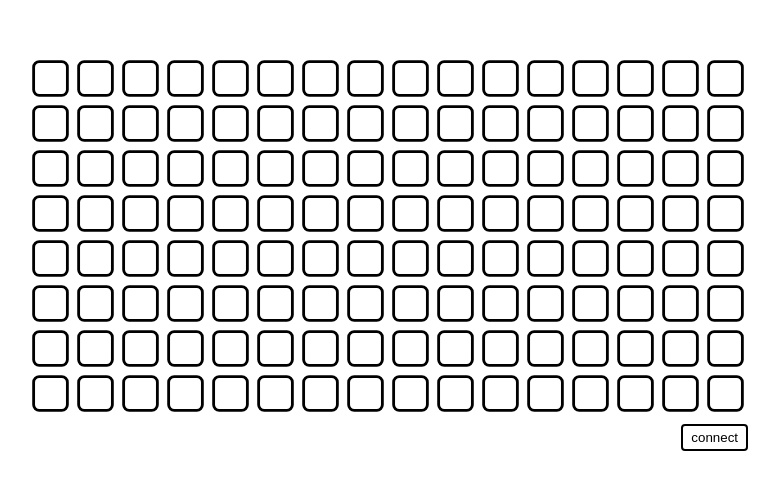
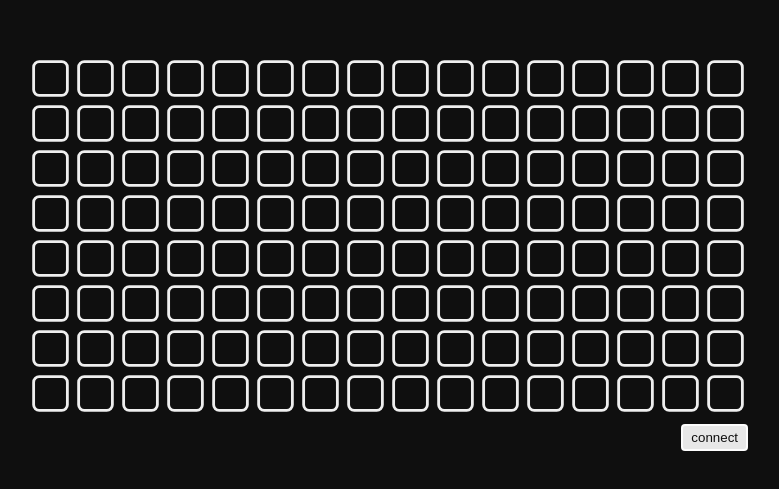
Before and after one commit to halvves/webmonome, a website: page demo/gol.html in a window 1280 px wide. Shown: the part 155-644 px from the top of the page, without its empty margins (252-1031 px from the left). Drawn offline with Linux system fonts and the light colour scheme.

Commit message:
configure canvasgrid colors

```diff
--- a/demo/gol.html
+++ b/demo/gol.html
@@ -9,6 +9,7 @@
 				display: flex;
 				align-items: center;
 				justify-content: center;
+				background: #0f0f0f;
 			}
 			div {
 				display: flex;
@@ -23,11 +24,11 @@
 			button {
 				margin: 8px 0 0 0;
 				padding: 4px 8px;
-				border: 2px solid #000;
+				border: 2px solid rgba(255, 255, 255, .9);
 				border-radius: 4px;
 				outline: none;
-				background: rgba(0, 0, 0, 0);
-				color: #000;
+				background: rgba(255, 255, 255, .9);
+				color: #0f0f0f;
 			}
 		</style>
 	</head>
@@ -40,7 +41,11 @@
 			import Monome from '../src/Monome.js';
 
 			const monome = new Monome();
-			const grid = monome.createCanvasGrid();
+			const grid = monome.createCanvasGrid({
+				activeColor: '#efefef',
+				inactiveColor: '#0f0f0f',
+				borderColor: '#efefef',
+			});
 
 			const btn = document.querySelector('button');
 			btn.addEventListener('click', async () => {
--- a/src/Monome.js
+++ b/src/Monome.js
@@ -142,8 +142,8 @@ class Monome extends EventTarget {
 		}
 	}
 
-	createCanvasGrid({ width = 16, height = 8 } = {}) {
-		const v = new CanvasGrid(width, height, this);
+	createCanvasGrid(config = {}) {
+		const v = new CanvasGrid(this, config);
 		this.#canvases.add(v);
 		return v;
 	}
--- a/src/interfaces/CanvasGrid.js
+++ b/src/interfaces/CanvasGrid.js
@@ -13,28 +13,34 @@ export class CanvasGrid {
 	#m;
 	#ctx;
 	#cache = new Set();
-	#gridWidth;
-	#gridHeight;
+	#gridWidth = 16;
+	#gridHeight = 8;
 	#pressed = false;
 	#prev = {};
 	#abort = new AbortController();
 	#resizeObserver;
 
+	#activeColor = '#003dda';
+	#inactiveColor = '#fff';
+	#borderColor = '#000';
+
 	canvas;
 
-	constructor(width, height, m) {
+	constructor(m, { width, height, activeColor, inactiveColor, borderColor }) {
 		this.#m = m;
-		this.#gridWidth = width;
-		this.#gridHeight = height;
+		this.#gridWidth = width || this.#gridWidth;
+		this.#gridHeight = height || this.#gridHeight;
+		this.#activeColor = activeColor || this.#activeColor;
+		this.#inactiveColor = inactiveColor || this.#inactiveColor;
+		this.#borderColor = borderColor || this.#borderColor;
 
 		this.canvas = document.createElement('canvas');
 		this.#ctx = this.canvas.getContext('2d');
-		this.#ctx.strokeStyle = '#000';
 		this.#ctx.lineWidth = 0;
 
 		this.#bindCanvasEvents();
 		this.#bindMonomeEvents();
-		this.#updateDimensions(width, height);
+		this.#updateDimensions(this.#gridWidth, this.#gridHeight);
 
 		this.#resizeObserver = new ResizeObserver(() => {
 			this.#updateDimensions(this.#gridWidth, this.#gridHeight);
@@ -69,12 +75,14 @@ export class CanvasGrid {
 		const cacheId = `${x}_${y}`;
 		if (on) {
 			this.#cache.add(cacheId);
-			this.#ctx.fillStyle = '#003dda';
+			this.#ctx.fillStyle = this.#activeColor;
 		} else {
 			this.#cache.delete(cacheId);
-			this.#ctx.fillStyle = '#fff';
+			this.#ctx.fillStyle = this.#inactiveColor;
 		}
 		this.#ctx.fill();
+
+		this.#ctx.strokeStyle = this.#borderColor;
 		this.#ctx.stroke();
 	}
 
@@ -317,6 +325,13 @@ export class CanvasGrid {
 		);
 	}
 
+	updateTheme({ activeColor, inactiveColor, borderColor }) {
+		if (activeColor) this.#activeColor = activeColor;
+		if (inactiveColor) this.#inactiveColor = inactiveColor;
+		if (borderColor) this.#borderColor = borderColor;
+		this.#redrawFromCache();
+	}
+
 	dispose() {
 		this.#abort.abort();
 		this.#resizeObserver.disconnect();
```
